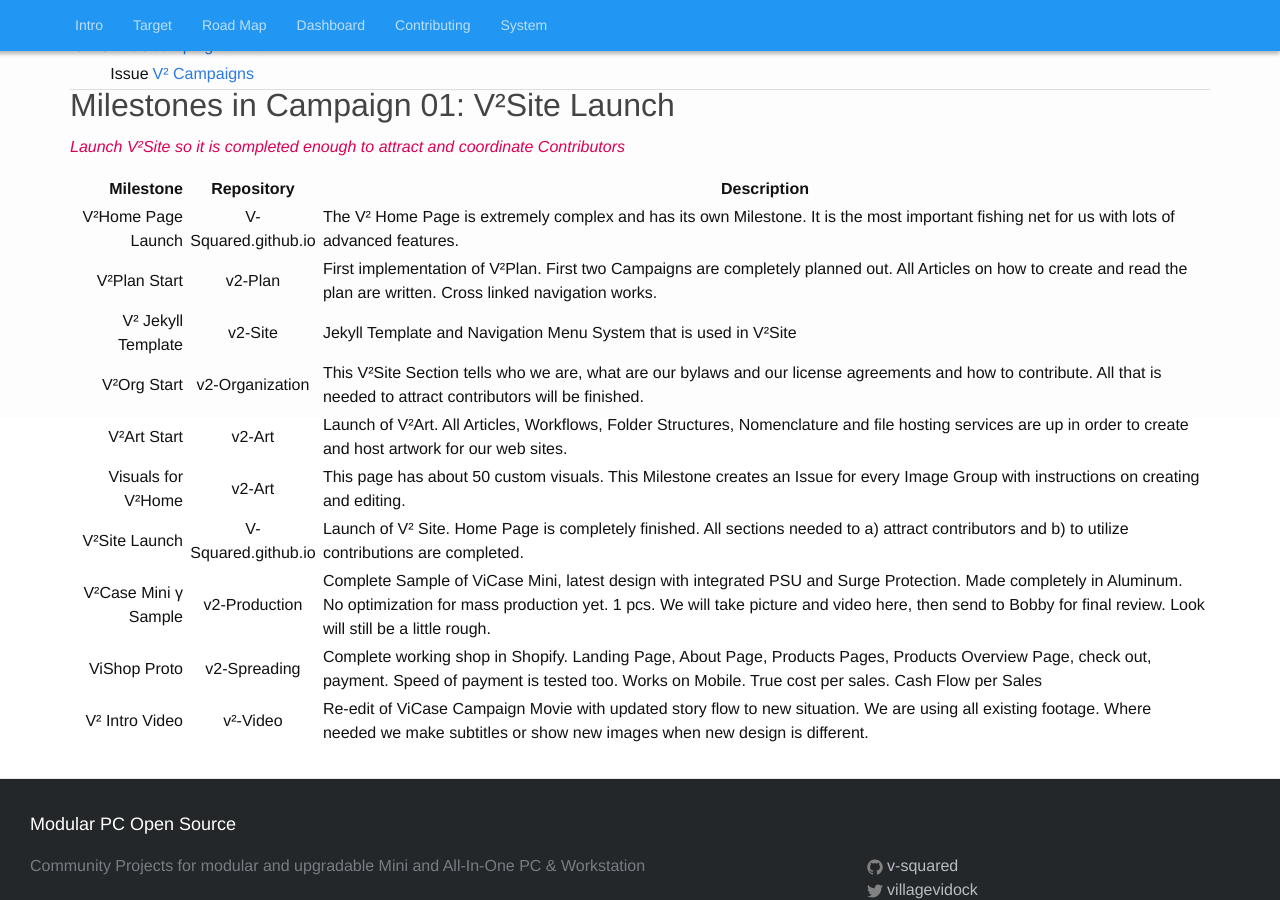
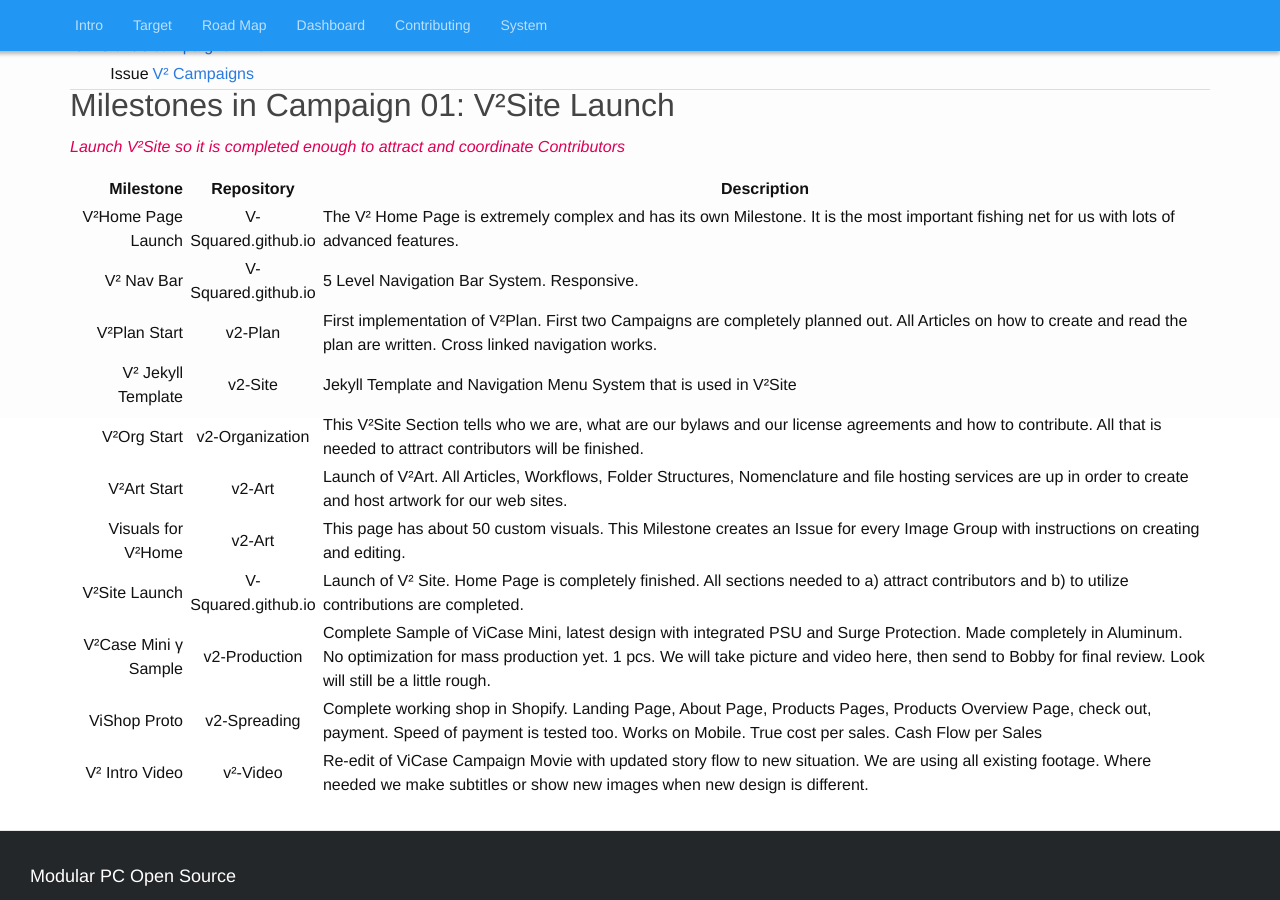
Before and after one commit to V-Squared/v2-Plan, a Jekyll site: the page built from roadMap/campaign01.md, in a window 1280 px wide and 900 px high, scrolled down 482 px. Built offline with Jekyll 4.4.1, drawn with Linux system fonts in a browser that asks for light colours.

Commit message:
Added Milestone:  V² Nav Bar

```diff
--- a/roadMap/campaign01.md
+++ b/roadMap/campaign01.md
@@ -28,6 +28,7 @@ order: 3
 |            Milestone |      Repository     | Description                                                                                                                                                                                                                                                                       |
 |---------------------:|:-------------------:|-----------------------------------------------------------------------------------------------------------------------------------------------------------------------------------------------------------------------------------------------------------------------------------|
 |   V²Home Page Launch | V-Squared.github.io | The V² Home Page is extremely complex and has its own Milestone. It is the most important fishing net for us with lots of advanced features.                                                                                                                                      |
+|           V² Nav Bar | V-Squared.github.io | 5 Level Navigation Bar System. Responsive.  |
 |         V²Plan Start |       v2-Plan       | First implementation of V²Plan. First two Campaigns are completely planned out. All Articles on how to create and read the plan are written. Cross linked navigation works.                                                                                                       |
 |   V² Jekyll Template |       v2-Site       | Jekyll Template and Navigation Menu System that is used in V²Site                                                                                                                                                                                                                 |
 |          V²Org Start |   v2-Organization   | This V²Site Section tells who we are, what are our bylaws and our license agreements and how to contribute. All that is needed to attract contributors will be finished.                                                                                                          |
```
